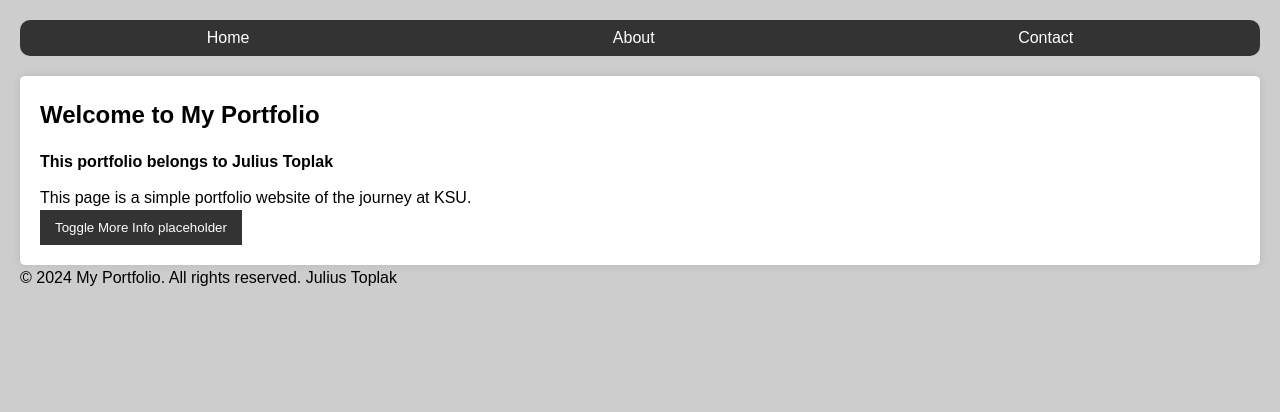
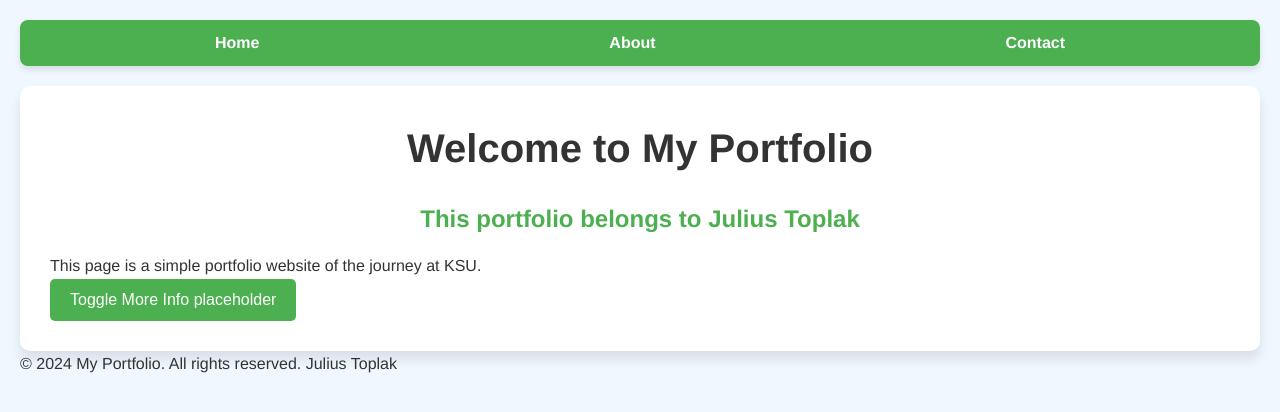
Before and after one commit to Legion-81/Legion-81.github.io, a plain HTML site: page index.html in a window 1280 px wide. Drawn offline with Linux system fonts and the light colour scheme.

Commit message:
changed look

```diff
--- a/styles.css
+++ b/styles.css
@@ -6,60 +6,89 @@
 
 /* Body */
 body {
-    font-family: Arial, sans-serif;
+    font-family: 'Helvetica Neue', sans-serif;
     line-height: 1.6;
-    background-color: #cdcdcd;
+    background-color: #f0f8ff;
     padding: 20px;
+    color: #333;
 }
 
 /* Navbar styling */
 nav {
-    background-color: #333;
+    background-color: #4caf50;
     color: #fff;
-    padding: 5px;
+    padding: 10px 20px;
     margin-bottom: 20px;
-    border-radius: 10px;
+    border-radius: 8px;
+    box-shadow: 0 4px 6px rgba(0, 0, 0, 0.1);
 }
+
 /* Styling for the unordered list */
 nav ul {
     list-style: none;
     display: flex;
     justify-content: space-around;
 }
-/* Styling for each nav item */
+
+/* Styling for each nav item. */
 nav a {
     color: white;
     text-decoration: none;
+    font-weight: bold;
+    font-size: 1rem;
+    transition: color 0.3s;
 }
-/* on hover underline the text of the nav item */
+
+/* on hover change the text color and underline it. */
 nav a:hover {
+    color: #ffd700;
     text-decoration: underline;
 }
 
 /* Main content styling */
 main {
-    background: #fff;
-    padding: 20px;
-    border-radius: 5px;
-    box-shadow: 0 0 10px rgba(0, 0, 0, 0.1);
+    background: #ffffff;
+    padding: 30px;
+    border-radius: 10px;
+    box-shadow: 0 8px 12px rgba(0, 0, 0, 0.1);
+    margin-top: 10px;
+    transition: transform 0.3s;
 }
 
-h1 {
-    margin-bottom: 15px;
-}
-h2 {
-    margin-bottom: 10px;
-    font-size: medium;
+/* Slight hover effect on the main content for the modern feel */
+main:hover {
+    transform: scale(1.01);
 }
 
+/* Headings */
+h1 {
+    margin-bottom: 20px;
+    color: #333;
+    font-size: 2.5rem;
+    text-align: center;
+}
+
+h2 {
+    margin-bottom: 15px;
+    font-size: 1.5rem;
+    color: #4caf50;
+    text-align: center;
+}
+
+/* Button styling */
 button {
-    background-color: #333;
+    background-color: #4caf50;
     color: white;
     border: none;
-    padding: 10px 15px;
+    padding: 12px 20px;
     cursor: pointer;
+    border-radius: 5px;
+    font-size: 1rem;
+    transition: background-color 0.3s, transform 0.2s;
 }
 
+/* Button hover effect */
 button:hover {
-    background-color: #555;
+    background-color: #45a049;
+    transform: scale(1.05);
 }
```
